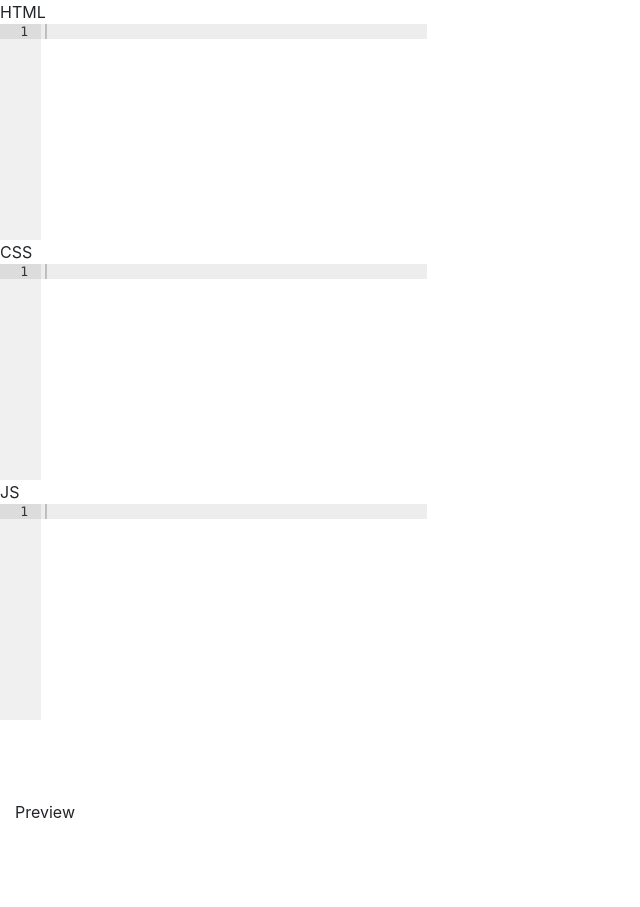
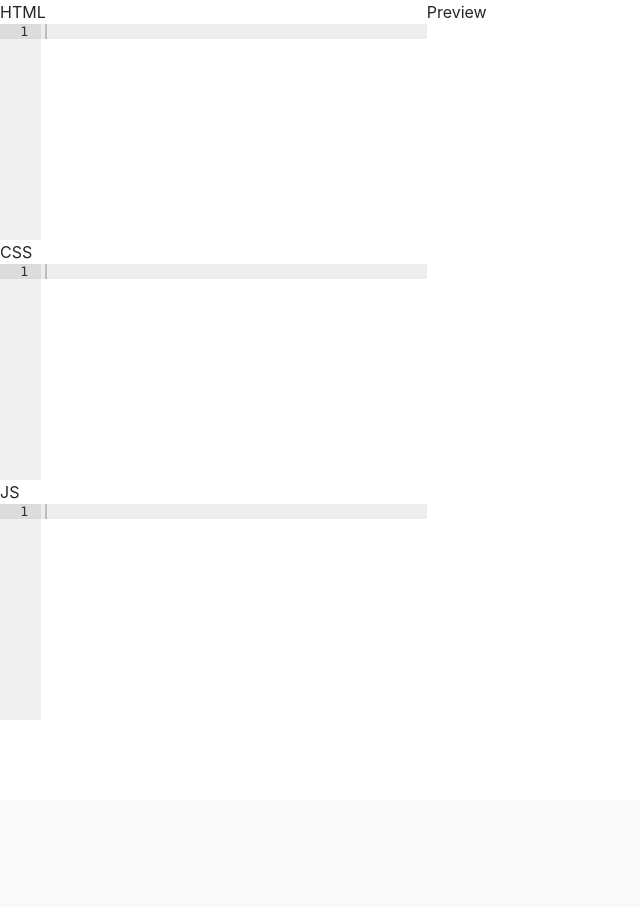
Before and after one commit to mohityadav7/codepencil, a PHP site: page /tests/index.html in a window 1280 px wide. Shown: the part 56-963 px from the top of the page, without its empty margins (0-640 px from the left). After the commit the page ends 575 px from the top, so only its background shows below. Run offline with PHP 8.4, Linux system fonts and the light colour scheme; some libraries are stand-ins or nearby versions.

Commit message:
minor fixes
add columns in row

```diff
--- a/style.css
+++ b/style.css
@@ -4,12 +4,17 @@ html, body{
   padding: 0px;
   margin: 0px;
 }
+
 .wrapper{
   padding: 0px !important;
   height: 100%;
 }
 
-.left-side{
+.row{
+  height: 100%;
+}
+
+#editor-side{
   height: 100%;
   padding: 0px !important;
 }
@@ -23,7 +28,7 @@ html, body{
   font-size: 13px;
 }
 
-/* hide scrollbars */
+/* hide scrollbars in chrome - don't know about FF */
 ::-webkit-scrollbar {
     display: none;
 }
--- a/tests/index.html
+++ b/tests/index.html
@@ -27,13 +27,12 @@
             <button class="btn btn-outline-success m-2 my-sm-0">Change View</button>
           </li>
         </ul>
-
       </div>
     </nav>
 
-    <div class="container-fluid wrapper">
-      <div class="col-lg-4 col-md-12 left-side">
-
+    <!-- <div class="container-fluid wrapper"> -->
+      <div class="row no-gutters">
+        <div class="col-lg-4 col-sm-12" id="editor-side">
           <div class="editor" id="html-box">
             <div class="box-heading">HTML</div>
             <div id="html-editor"></div>
@@ -50,12 +49,12 @@
           </div>
         </div>
 
-      <div class="col-lg-8 col-md-12" id="preview-box">
+        <div class="col-lg-8 col-sm-12" id="preview-box">
           <div class="box-heading">Preview</div>
-        <div class="preview">
+          <div class="preview"></div>
         </div>
-
       </div>
+    <!-- </div> -->
 
 
     <!-- Optional JavaScript -->
```
Lines whose indentation alone changed are shown as unchanged.
